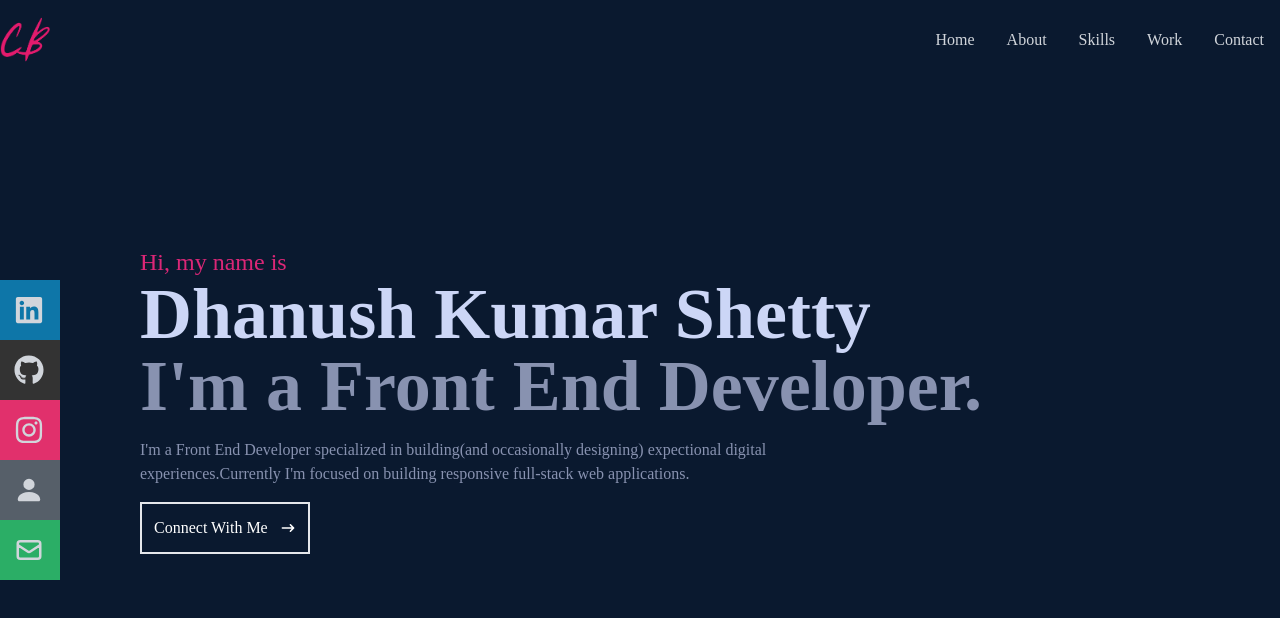
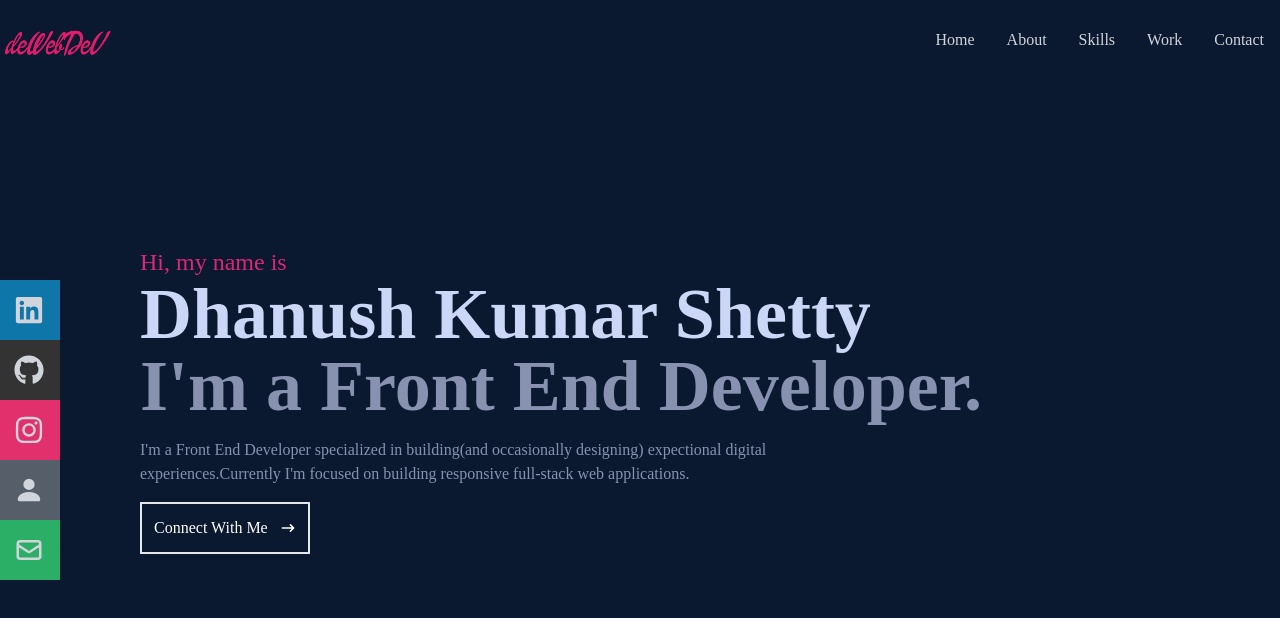
Before and after one commit to dewebdev/Portfolio, a React (Create React App) app: page / in a window 1280 px wide. Shown: the top 618 px of the page. Built offline with nearby package versions, Linux system fonts and the light colour scheme.

Commit message:
Logo updated

```diff
--- a/src/components/NavBar.jsx
+++ b/src/components/NavBar.jsx
@@ -1,9 +1,9 @@
 import React, { useState } from "react";
-import NavLogo from "../assets/logo.png";
 import { Linkedln, Instagram, Github, Email } from "./social_links";
 import { FaBars, FaTimes } from "react-icons/fa";
 import { Link } from "react-scroll";
 import { BsFillPersonFill } from "react-icons/bs";
+import NavLogo2 from "../assets/web.png"
 
 const NavBar = () => {
   const [Toggle, setToggle] = useState(false);
@@ -15,7 +15,7 @@ const NavBar = () => {
   return (
     <div className="fixed w-full h-[80px] bg-[#0a192f] flex  items-center justify-between text-gray-300">
       <div>
-        <img src={NavLogo} alt="logo" style={{ width: "50px" }} />
+        <img src={NavLogo2} alt="logo" style={{ width: "125px",height:"135px",marginLeft:"-5px"}} />
       </div>
 
       {/* Start: Navigation Menu Links */}
```
Also changed, not shown: src/assets/logo.png (deleted), src/assets/web.png (added).
